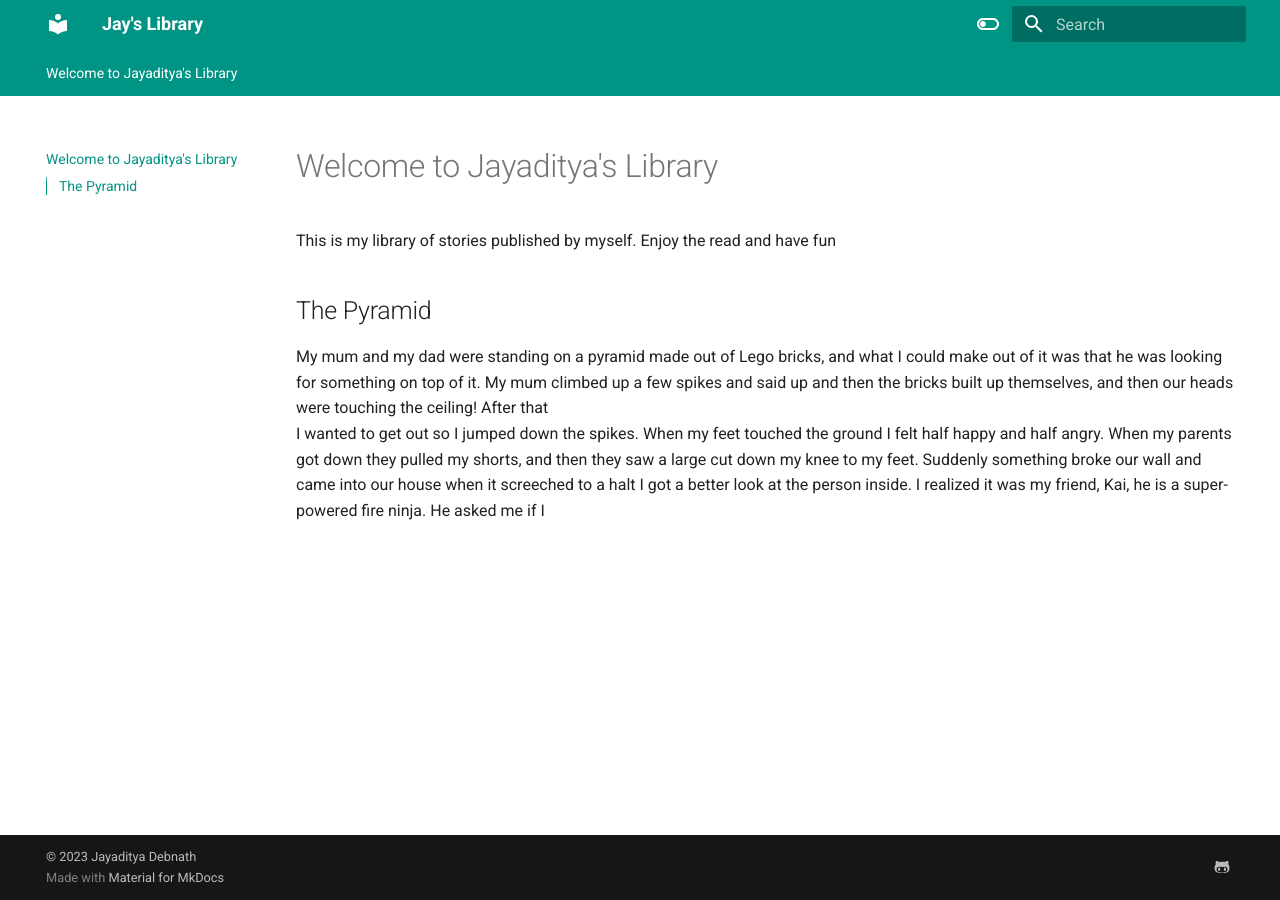
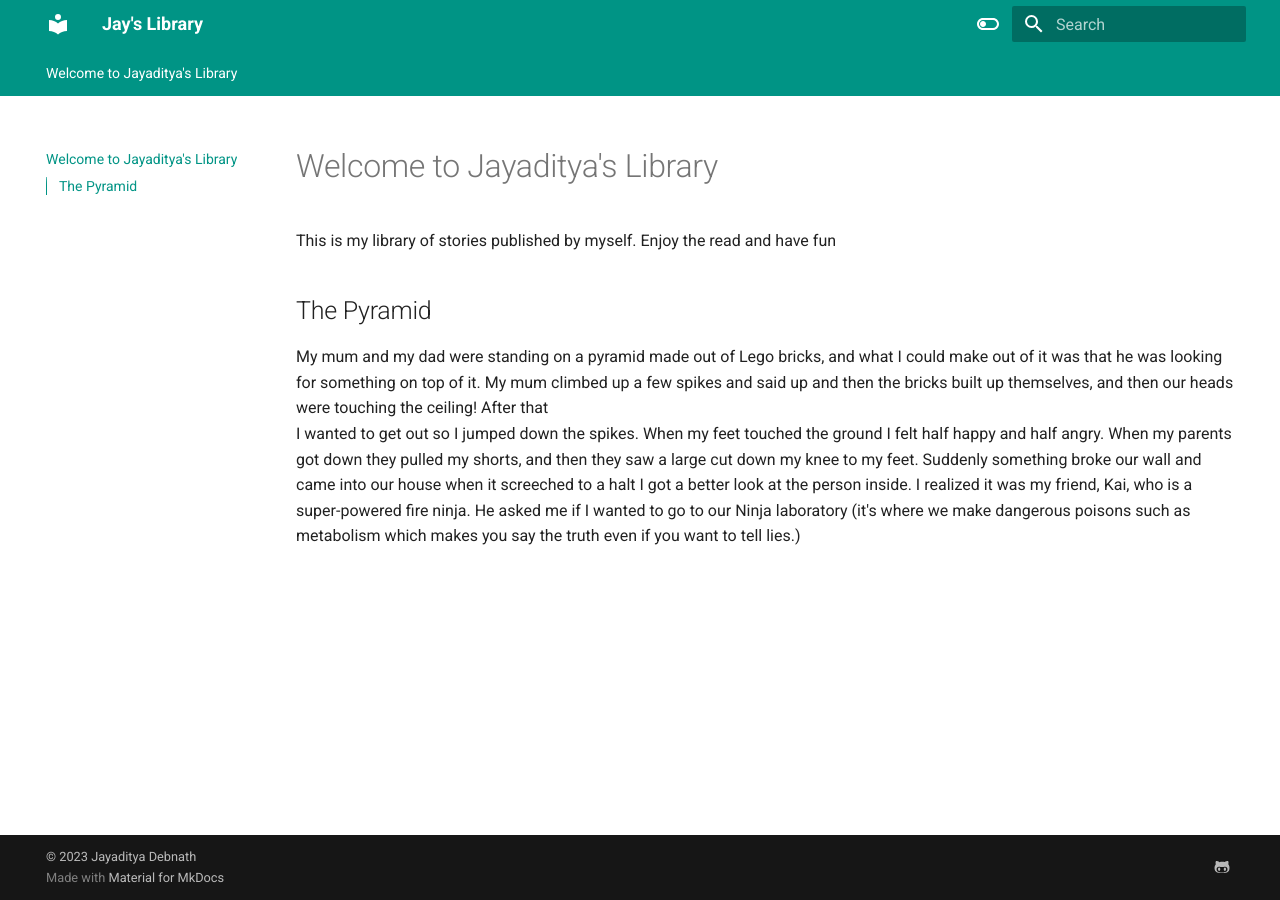
Before and after one commit to jayadityadebnath/mylibrary, an MkDocs documentation site: the page built from docs/index.md, in a window 1280 px wide. Built offline with MkDocs 1.6.1 and Material for MkDocs 9.7.7, drawn with Linux system fonts in a browser that asks for light colours.

Commit message:
Update index.md

```diff
--- a/docs/index.md
+++ b/docs/index.md
@@ -8,5 +8,6 @@ My mum and my dad were standing on a pyramid made out of Lego bricks, and what I
 My mum climbed up a few spikes and said up and then the bricks built up themselves, and then our heads were touching the ceiling! After that
 I wanted to get out so I jumped down the spikes. When my feet touched the ground I felt half happy and half angry. When my parents got down
 they pulled my shorts, and then they saw a large cut down my knee to my feet. Suddenly something broke our wall and came into our house
-when it screeched to a halt I got a better look at the person inside. I realized it was my friend, Kai, he is a super-powered fire ninja.
-He asked me if I
+when it screeched to a halt I got a better look at the person inside. I realized it was my friend, Kai, who is a super-powered fire ninja.
+He asked me if I wanted to go to our Ninja laboratory (it's where we make dangerous poisons such as metabolism which makes you say the truth
+even if you want to tell lies.)
```
